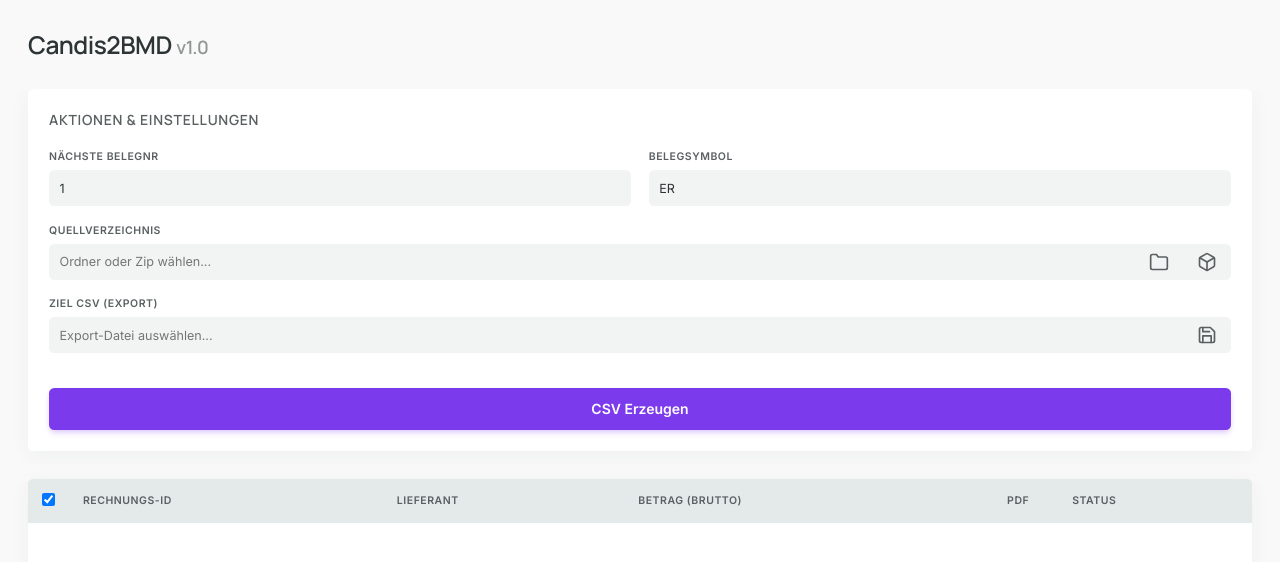
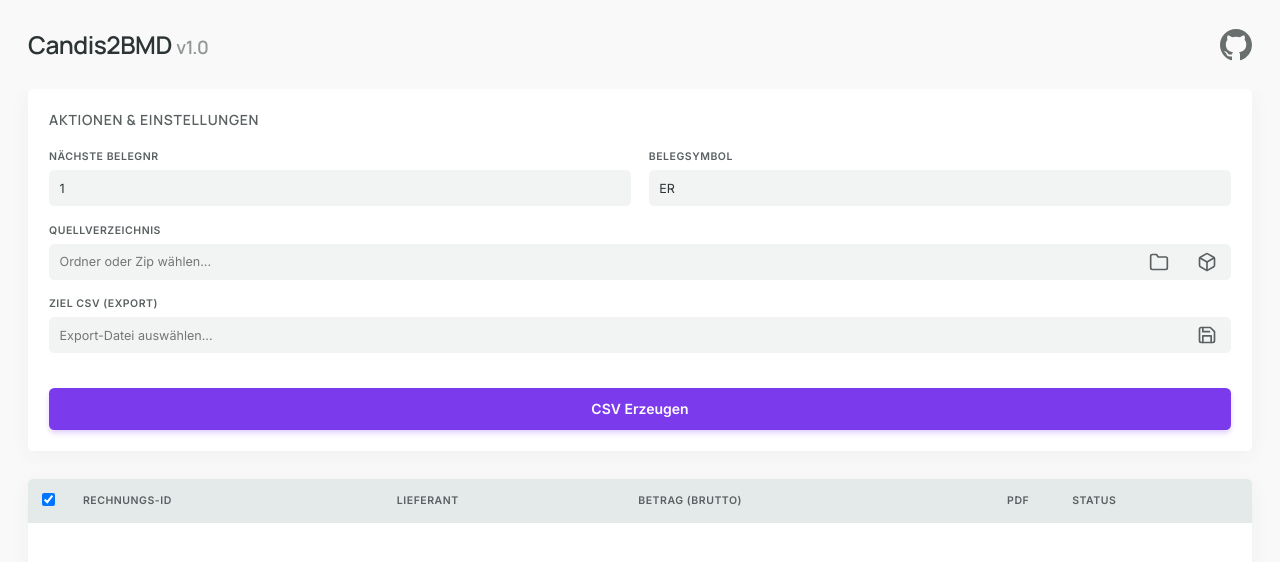
Before and after one commit to Terrakx/candis2bmd, a website: page src/index.html in a window 1280 px wide. Drawn offline with Linux system fonts and the light colour scheme.

Commit message:
GitHub Link in Header hinzugefuegt

```diff
--- a/src/index.html
+++ b/src/index.html
@@ -13,6 +13,9 @@
   <body>
     <header class="header">
       <h1>Candis2BMD <span style="font-weight: 400; opacity: 0.5; font-size: 0.75em;">v1.0</span></h1>
+      <a href="https://github.com/Terrakx/candis2bmd" target="_blank" class="github-link" title="GitHub Repository">
+        <svg height="32" aria-hidden="true" viewBox="0 0 16 16" width="32" fill="currentColor"><path d="M8 0C3.58 0 0 3.58 0 8c0 3.54 2.29 6.53 5.47 7.59.4.07.55-.17.55-.38 0-.19-.01-.82-.01-1.49-2.01.37-2.53-.49-2.69-.94-.09-.23-.48-.94-.82-1.13-.28-.15-.68-.52-.01-.53.63-.01 1.08.58 1.23.82.72 1.21 1.87.87 2.33.66.07-.52.28-.87.51-1.07-1.78-.2-3.64-.89-3.64-3.95 0-.87.31-1.59.82-2.15-.08-.2-.36-1.02.08-2.12 0 0 .67-.21 2.2.82.64-.18 1.32-.27 2-.27.68 0 1.36.09 2 .27 1.53-1.04 2.2-.82 2.2-.82.44 1.1.16 1.92.08 2.12.51.56.82 1.27.82 2.15 0 3.07-1.87 3.75-3.65 3.95.29.25.54.73.54 1.48 0 1.07-.01 1.93-.01 2.2 0 .21.15.46.55.38A8.013 8.013 0 0016 8c0-4.42-3.58-8-8-8z"></path></svg>
+      </a>
     </header>
 
     <main class="main-content">
--- a/src/styles.css
+++ b/src/styles.css
@@ -44,7 +44,20 @@
   background: var(--surface);
   display: flex;
   align-items: center;
-  justify-content: flex-start;
+  justify-content: space-between;
+}
+
+.github-link {
+  color: var(--text-primary);
+  opacity: 0.7;
+  transition: opacity 0.2s, transform 0.2s;
+  display: flex;
+  align-items: center;
+}
+
+.github-link:hover {
+  opacity: 1;
+  transform: scale(1.1);
 }
 
 .header h1 {
```
